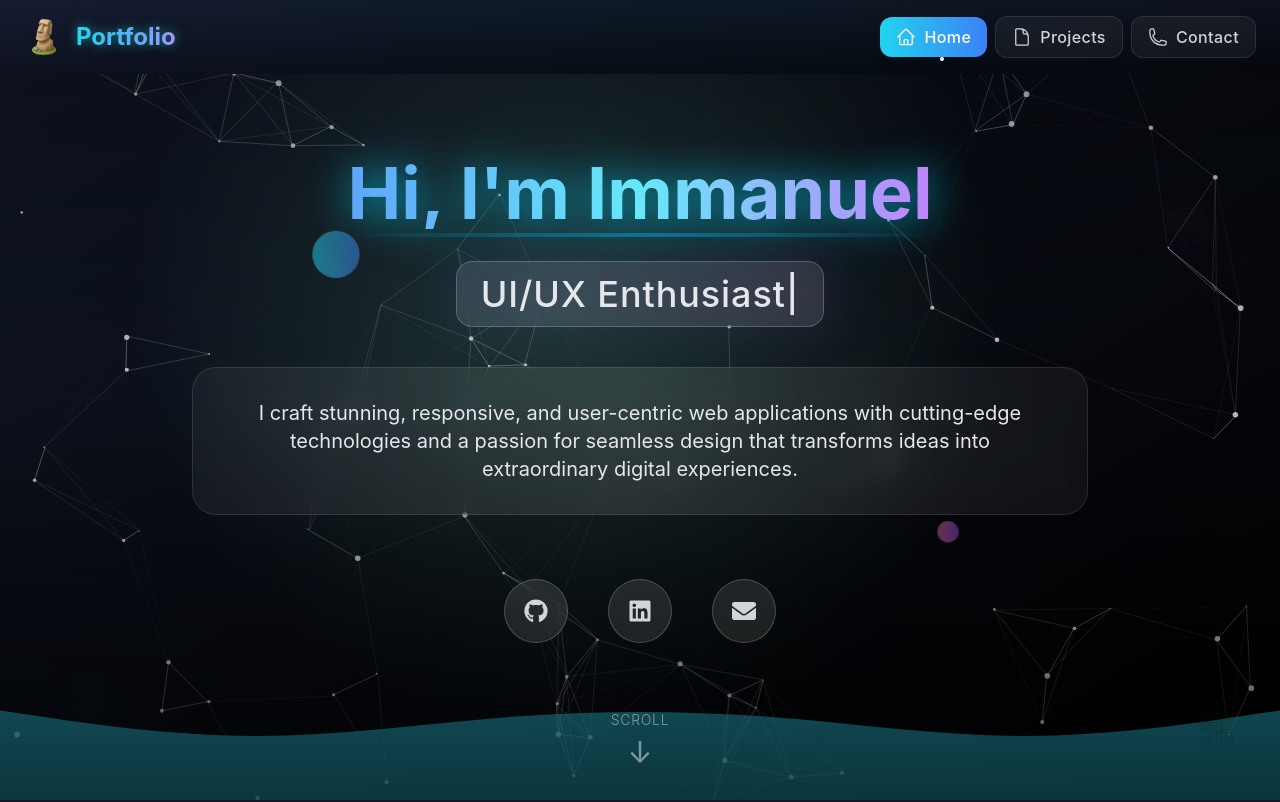
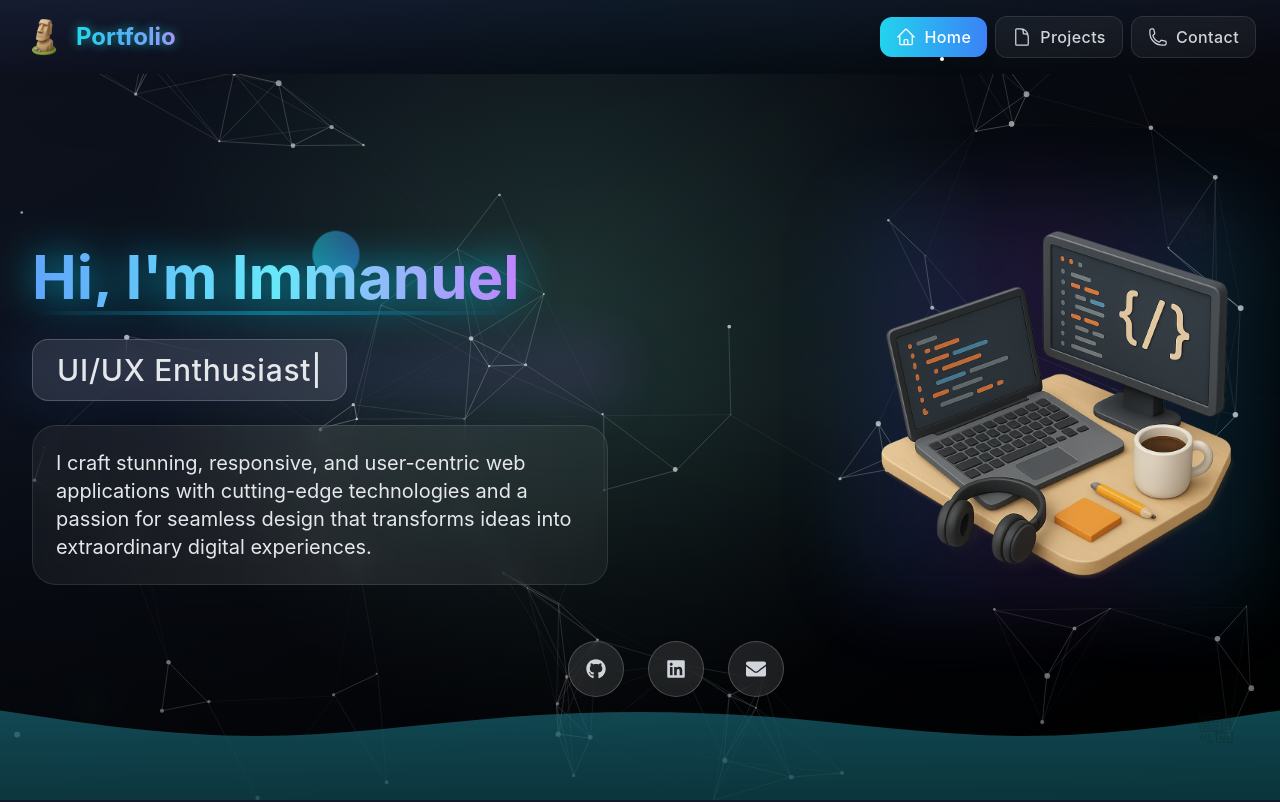
Before and after one commit to ImmanuelJoya/Portfolio_, a React (Vite) app: page / in a window 1280 px wide. Shown: the top 802 px of the page. Built offline with nearby package versions, Linux system fonts and the light colour scheme.

Commit message:
updated the landing page

```diff
--- a/src/pages/Home.jsx
+++ b/src/pages/Home.jsx
@@ -3,6 +3,7 @@ import { FaEnvelope, FaGithub, FaLinkedin } from 'react-icons/fa';
 import { ReactSVG } from 'react-svg';
 import { TypeAnimation } from 'react-type-animation';
 import img1 from '../assets/images/img1.png';
+import ppImage from '../assets/images/pp.png'; // Add your pp image import
 import Certifications from '../components/Certifications';
 import Education from '../components/Education';
 import ParticlesBackground from '../components/ParticlesBackground';
@@ -86,9 +87,10 @@ const Home = () => {
 
         {/* Glass overlay with enhanced effects */}
         <div className="absolute inset-0 bg-gradient-to-t from-black/60 via-transparent to-black/30 pointer-events-none z-30" />
+
         {/* Floating Tech Icons - Enhanced */}
         <motion.div
-          className="w-16 h-16 absolute top-12 left-10 opacity-30"
+          className="w-12 h-12 sm:w-16 sm:h-16 absolute top-12 left-4 sm:left-10 opacity-30"
           variants={floatingVariants}
           animate="animate"
         >
@@ -103,7 +105,7 @@ const Home = () => {
         </motion.div>
 
         <motion.div
-          className="w-14 h-14 absolute top-1/4 right-16 opacity-30"
+          className="w-10 h-10 sm:w-14 sm:h-14 absolute top-1/4 right-8 sm:right-16 opacity-30"
           animate={{
             y: [0, -25, 0],
             x: [0, 10, 0],
@@ -120,7 +122,7 @@ const Home = () => {
         </motion.div>
 
         <motion.div
-          className="w-12 h-12 absolute bottom-20 left-16 opacity-25"
+          className="w-8 h-8 sm:w-12 sm:h-12 absolute bottom-20 left-8 sm:left-16 opacity-25"
           animate={{
             y: [0, 15, 0],
             rotate: [0, -180, -360],
@@ -138,7 +140,7 @@ const Home = () => {
         <motion.img
           src={img1}
           alt="Tailwind"
-          className="w-12 h-12 absolute bottom-12 right-10 opacity-40"
+          className="w-8 h-8 sm:w-12 sm:h-12 absolute bottom-12 right-6 sm:right-10 opacity-40"
           animate={{
             y: [0, 15, 0],
             rotate: [0, -90, 0],
@@ -149,7 +151,7 @@ const Home = () => {
 
         {/* Additional floating elements */}
         <motion.div
-          className="w-8 h-8 absolute top-1/3 left-1/4 opacity-20 bg-gradient-to-r from-cyan-400 to-blue-500 rounded-full"
+          className="w-6 h-6 sm:w-8 sm:h-8 absolute top-1/3 left-1/4 opacity-20 bg-gradient-to-r from-cyan-400 to-blue-500 rounded-full"
           animate={{
             y: [0, -30, 0],
             scale: [1, 1.5, 1],
@@ -159,7 +161,7 @@ const Home = () => {
         />
 
         <motion.div
-          className="w-6 h-6 absolute bottom-1/3 right-1/4 opacity-20 bg-gradient-to-r from-pink-400 to-purple-500 rounded-full"
+          className="w-4 h-4 sm:w-6 sm:h-6 absolute bottom-1/3 right-1/4 opacity-20 bg-gradient-to-r from-pink-400 to-purple-500 rounded-full"
           animate={{
             y: [0, 20, 0],
             scale: [1, 0.8, 1],
@@ -168,50 +170,37 @@ const Home = () => {
           transition={{ repeat: Infinity, duration: 5, ease: 'easeInOut' }}
         />
 
-        {/* Enhanced Scroll Indicator */}
+
+
+
+        <div className="max-w-7xl mx-auto z-40 w-full">
           <motion.div
-          className="absolute bottom-8 text-gray-300 text-3xl z-40 cursor-pointer"
-          animate={{
-            y: [0, 10, 0],
-            opacity: [0.5, 1, 0.5]
-          }}
-          transition={{ repeat: Infinity, duration: 2, ease: 'easeInOut' }}
-          whileHover={{ scale: 1.2, color: "#00d4ff" }}
-        >
-          <motion.div
-            className="flex flex-col items-center"
-            whileHover={{ y: -5 }}
-          >
-            <span className="text-sm font-light mb-1 tracking-wider">SCROLL</span>
-            ↓
-          </motion.div>
-        </motion.div>
-
-        <div className="max-w-7xl mx-auto z-40">
-          <motion.div
-            className="flex flex-col items-center justify-center min-h-screen py-16"
+            className="flex items-center justify-center min-h-screen py-16"
             variants={containerVariants}
             initial="hidden"
             animate="visible"
           >
-            {/* Enhanced Name with multiple effects */}
+            {/* Main Content Grid */}
+            <div className="grid grid-cols-1 lg:grid-cols-2 gap-8 lg:gap-16 items-center w-full">
+
+              {/* Left Column - Text Content */}
+              <div className="flex flex-col items-start text-left space-y-6 sm:space-y-8">
+                {/* Enhanced Name moved to left */}
                 <motion.h1
-              className="text-6xl md:text-7xl font-bold mb-8 bg-gradient-to-r from-blue-400 via-cyan-300 to-purple-400 bg-clip-text text-transparent relative"
+                  className="top-16 text-3xl sm:text-4xl md:text-5xl lg:text-6xl font-bold bg-gradient-to-r from-blue-400 via-cyan-300 to-purple-400 bg-clip-text text-transparent relative"
                   variants={childVariants}
                   transition={{ duration: 1.2 }}
                   style={{
                     filter: "drop-shadow(0 0 20px rgba(0,212,255,0.8))"
                   }}
                 >
-              <motion.span className='mt-4'
+                  <motion.span
                     animate={{
-                  textShadow: [
-
-                  ]
+                      textShadow: []
                     }}
                     transition={{ duration: 3, repeat: Infinity, ease: "easeInOut" }}
                   >
-                Hi, I&apos;m Immanuel
+                    Hi, I'm Immanuel
                   </motion.span>
 
                   {/* Animated underline */}
@@ -223,9 +212,9 @@ const Home = () => {
                   />
                 </motion.h1>
 
-            {/* Enhanced TypeAnimation with backdrop */}
+                {/* Enhanced TypeAnimation */}
                 <motion.div
-              className="text-2xl md:text-4xl text-gray-200 mb-10 relative"
+                  className="top-16 text-lg sm:text-xl md:text-2xl lg:text-3xl text-gray-200 relative w-full"
                   variants={childVariants}
                   transition={{ duration: 1 }}
                 >
@@ -247,13 +236,13 @@ const Home = () => {
                     wrapper="span"
                     speed={45}
                     repeat={Infinity}
-                className="inline-block px-6 py-3 bg-white/10 backdrop-blur-md rounded-2xl border border-white/20 relative z-10 font-medium tracking-wide"
+                    className="inline-block px-4 py-2 sm:px-6 sm:py-3 bg-white/10 backdrop-blur-md rounded-2xl border border-white/20 relative z-10 font-medium tracking-wide text-center sm:text-left"
                   />
                 </motion.div>
 
-            {/* Enhanced description with glassmorphism */}
+                {/* Enhanced description */}
                 <motion.p
-              className="text-lg md:text-xl text-gray-200 mb-16 max-w-4xl mx-auto text-center leading-relaxed relative"
+                  className="top-14 text-base sm:text-lg md:text-xl text-gray-200 leading-relaxed relative max-w-2xl"
                   variants={childVariants}
                   transition={{ duration: 1 }}
                 >
@@ -266,14 +255,15 @@ const Home = () => {
                     transition={{ duration: 0.3 }}
                   />
 
-              <span className="relative z-10 block p-8">
+                  <span className="relative z-10 block p-4 sm:p-6">
                     I craft stunning, responsive, and user-centric web applications with cutting-edge technologies and a passion for seamless design that transforms ideas into extraordinary digital experiences.
                   </span>
                 </motion.p>
 
-            {/* Enhanced Social Links */}
+                {/* Social Links moved to bottom center - keeping this for desktop layout */}
+                <div className='relative left-80'>
                   <motion.div
-              className="flex justify-center space-x-10"
+                    className="hidden relative left-full top-20 w-50px lg:flex space-x-6"
                     variants={childVariants}
                     transition={{ duration: 1 }}
                   >
@@ -319,7 +309,7 @@ const Home = () => {
                           href={link.href}
                           target={link.href.includes('mailto') ? '_self' : '_blank'}
                           rel={link.href.includes('mailto') ? '' : 'noopener noreferrer'}
-                    className="relative z-10 flex items-center justify-center w-16 h-16 text-2xl text-gray-300 bg-white/10 backdrop-blur-md rounded-full border border-white/20 transition-all duration-300"
+                          className="relative z-10 flex items-center justify-center w-14 h-14 text-xl text-gray-300 bg-white/10 backdrop-blur-md rounded-full border border-white/20 transition-all duration-300"
                           whileHover={{
                             scale: 1.15,
                             rotate: 5,
@@ -341,45 +331,56 @@ const Home = () => {
                       </motion.div>
                     ))}
                   </motion.div>
+                </div>
+              </div>
 
-            {/* Call to action button */}
-            {/* <motion.div
-              className="mt-12"
-              initial={{ opacity: 0, y: 30 }}
-              animate={{ opacity: 1, y: 0 }}
-              transition={{ delay: 2.5, duration: 0.8 }}
-            >
-              <motion.button
-                className="relative px-8 py-4 text-white font-semibold rounded-full overflow-hidden group"
-                whileHover={{ scale: 1.05 }}
-                whileTap={{ scale: 0.95 }}
+              {/* Right Column - Image */}
+              <motion.div
+                className="flex justify-center lg:justify-end"
+                variants={childVariants}
+                transition={{ duration: 1 }}
               >
                 <motion.div
-                  className="absolute inset-0 bg-gradient-to-r from-blue-500 via-purple-500 to-cyan-500"
+                  className="relative"
+                  whileHover={{ scale: 1.05 }}
+                  transition={{ type: "spring", stiffness: 300, damping: 30 }}
+                >
+                  {/* Futuristic glow effect around image */}
+                  <motion.div
+                    className="absolute inset-0 bg-gradient-to-r from-blue-500/20 via-purple-500/20 to-cyan-500/20 rounded-3xl blur-2xl"
                     animate={{
-                    x: ["-100%", "100%"],
+                      scale: [1, 1.05, 1],
+                      opacity: [0.4, 0.8, 0.4]
                     }}
-                  transition={{
-                    repeat: Infinity,
-                    duration: 3,
-                    ease: "linear"
+                    transition={{ duration: 4, repeat: Infinity, ease: "easeInOut" }}
+                  />
+
+                  {/* Image container with glassmorphism */}
+                  <div className="relative">
+                    <motion.img
+                      src={ppImage}
+                      alt="Profile"
+                      className="w-64 h-64 sm:w-80 sm:h-80 lg:w-96 lg:h-96 object-cover rounded-2xl"
+                      initial={{ opacity: 0, scale: 0.8 }}
+                      animate={{ opacity: 1, scale: 1 }}
+                      transition={{ delay: 0.5, duration: 1 }}
+                    />
+
+                    {/* Subtle overlay gradient */}
+                    <motion.div
+                      className="absolute inset-4 bg-gradient-to-t from-black/20 via-transparent to-transparent rounded-2xl pointer-events-none"
+                      animate={{
+                        opacity: [0.3, 0.1, 0.3]
                       }}
+                      transition={{ duration: 6, repeat: Infinity, ease: "easeInOut" }}
                     />
-                <div className="absolute inset-0 bg-gradient-to-r from-blue-600 to-purple-600 opacity-80" />
-                <span className="relative z-10 flex items-center space-x-2">
-                  <span>Let&apos;s Create Something Amazing</span>
-                  <motion.span
-                    animate={{ x: [0, 5, 0] }}
-                    transition={{ repeat: Infinity, duration: 1.5 }}
-                  >
-                    →
-                  </motion.span>
-                </span>
-              </motion.button>
-            </motion.div> */}
+                  </div>
+                </motion.div>
               </motion.div>
             </div>
-      </section>
+          </motion.div>
+        </div>
+      </section >
 
       <SkillsSection />
       <Certifications />
```
Lines whose indentation alone changed are shown as unchanged.
